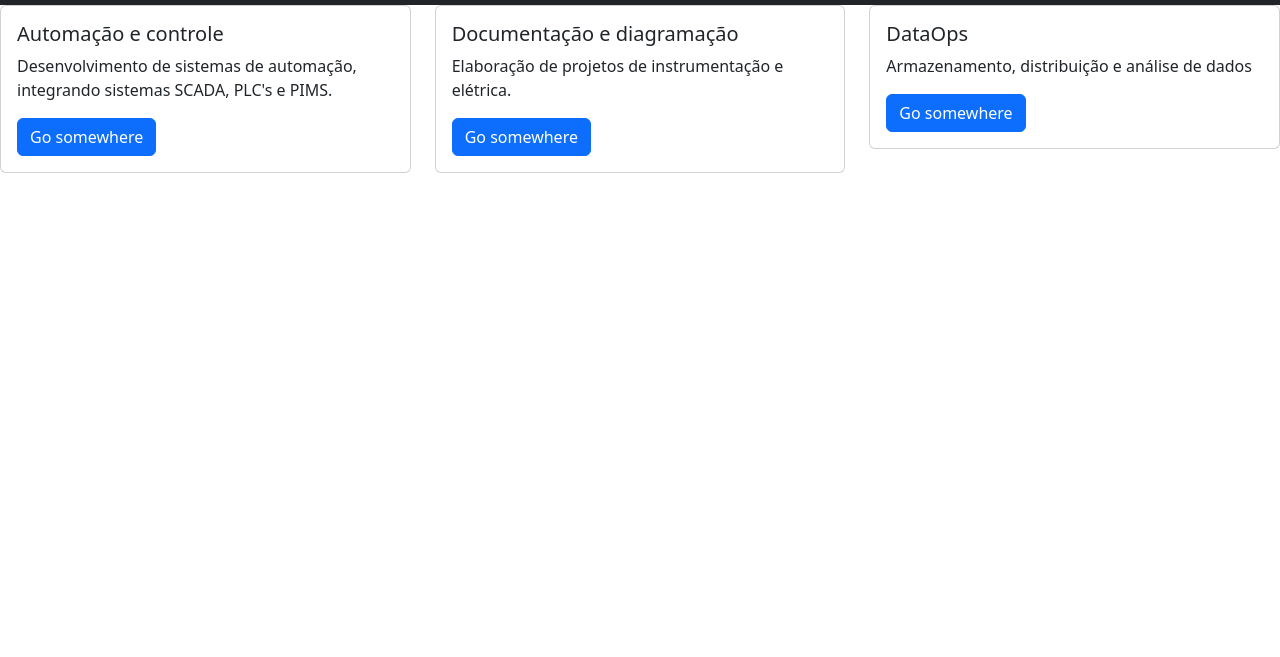
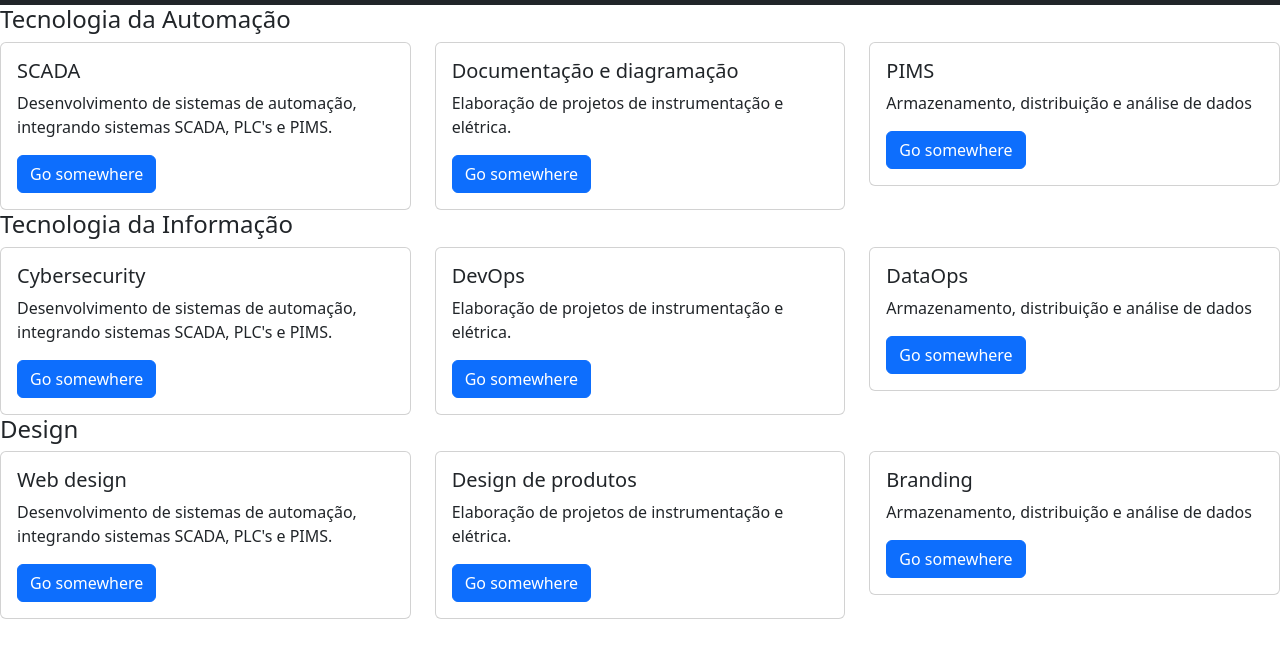
Before and after one commit to shogun-automacao/shogun-automacao, a plain HTML site: page index.html in a window 1280 px wide. Shown: the part 51-708 px from the top of the page. Drawn offline with nearby package versions, Linux system fonts and the light colour scheme.

Commit message:
adding new cards

```diff
--- a/index.html
+++ b/index.html
@@ -37,10 +37,13 @@
 			</div>
 		</nav>
 		<div class="row">
+			<h1 class='h4'>
+				Tecnologia da Automação
+			</h1>
 			<div class="col-sm-4 mb-3 mb-sm-0">
 				<div class="card">
 					<div class="card-body">
-						<h5 class="card-title">Automação e controle</h5>
+						<h5 class="card-title">SCADA</h5>
 						<p class="card-text">
 							Desenvolvimento de sistemas de automação, integrando sistemas SCADA, PLC's e PIMS.
 						</p>
@@ -62,7 +65,79 @@
 			<div class="col-sm-4">
 				<div class="card">
 					<div class="card-body">
+						<h5 class="card-title">PIMS</h5>
+						<p class="card-text">Armazenamento, distribuição e análise de dados</p>
+						<a href="#" class="btn btn-primary">Go somewhere</a>
+					</div>
+				</div>
+			</div>
+		</div>
+		<h1 class='h4'>
+			Tecnologia da Informação
+		</h1>
+		<div class="row">
+			<div class="col-sm-4 mb-3 mb-sm-0">
+				<div class="card">
+					<div class="card-body">
+						<h5 class="card-title">Cybersecurity</h5>
+						<p class="card-text">
+							Desenvolvimento de sistemas de automação, integrando sistemas SCADA, PLC's e PIMS.
+						</p>
+						<a href="#" class="btn btn-primary">Go somewhere</a>
+					</div>
+				</div>
+			</div>
+			<div class="col-sm-4">
+				<div class="card">
+					<div class="card-body">
+						<h5 class="card-title">DevOps</h5>
+						<p class="card-text">
+							Elaboração de projetos de instrumentação e elétrica.
+						</p>
+						<a href="#" class="btn btn-primary">Go somewhere</a>
+					</div>
+				</div>
+			</div>
+			<div class="col-sm-4">
+				<div class="card">
+					<div class="card-body">
 						<h5 class="card-title">DataOps</h5>
+						<p class="card-text">Armazenamento, distribuição e análise de dados</p>
+						<a href="#" class="btn btn-primary">Go somewhere</a>
+					</div>
+				</div>
+			</div>
+		</div>
+		<h1 class='h4'>
+			Design
+		</h1>
+		<div class="row">
+			<div class="col-sm-4 mb-3 mb-sm-0">
+				<div class="card">
+					<div class="card-body">
+						<h5 class="card-title">Web design</h5>
+						<p class="card-text">
+							Desenvolvimento de sistemas de automação, integrando sistemas SCADA, PLC's e PIMS.
+						</p>
+						<a href="#" class="btn btn-primary">Go somewhere</a>
+					</div>
+				</div>
+			</div>
+			<div class="col-sm-4">
+				<div class="card">
+					<div class="card-body">
+						<h5 class="card-title">Design de produtos</h5>
+						<p class="card-text">
+							Elaboração de projetos de instrumentação e elétrica.
+						</p>
+						<a href="#" class="btn btn-primary">Go somewhere</a>
+					</div>
+				</div>
+			</div>
+			<div class="col-sm-4">
+				<div class="card">
+					<div class="card-body">
+						<h5 class="card-title">Branding</h4>
 						<p class="card-text">Armazenamento, distribuição e análise de dados</p>
 						<a href="#" class="btn btn-primary">Go somewhere</a>
 					</div>
```
